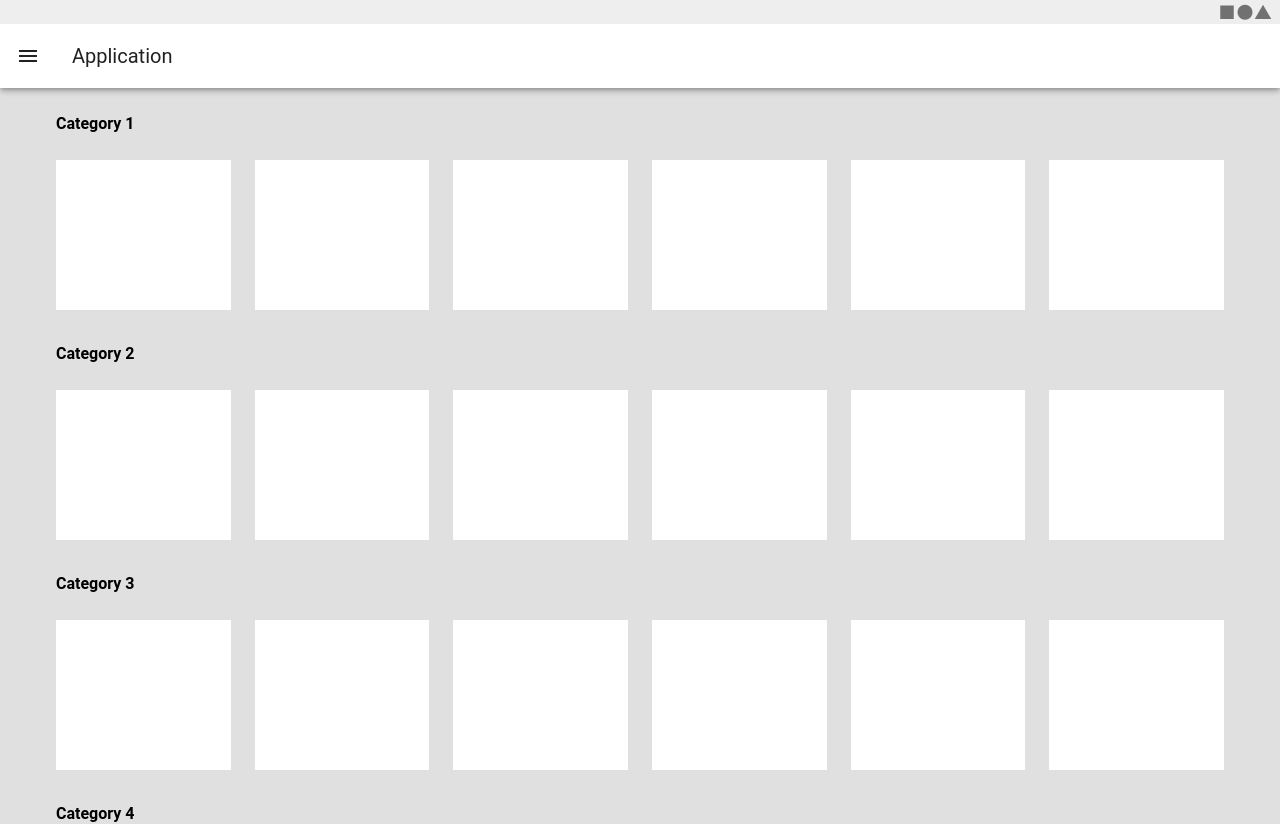
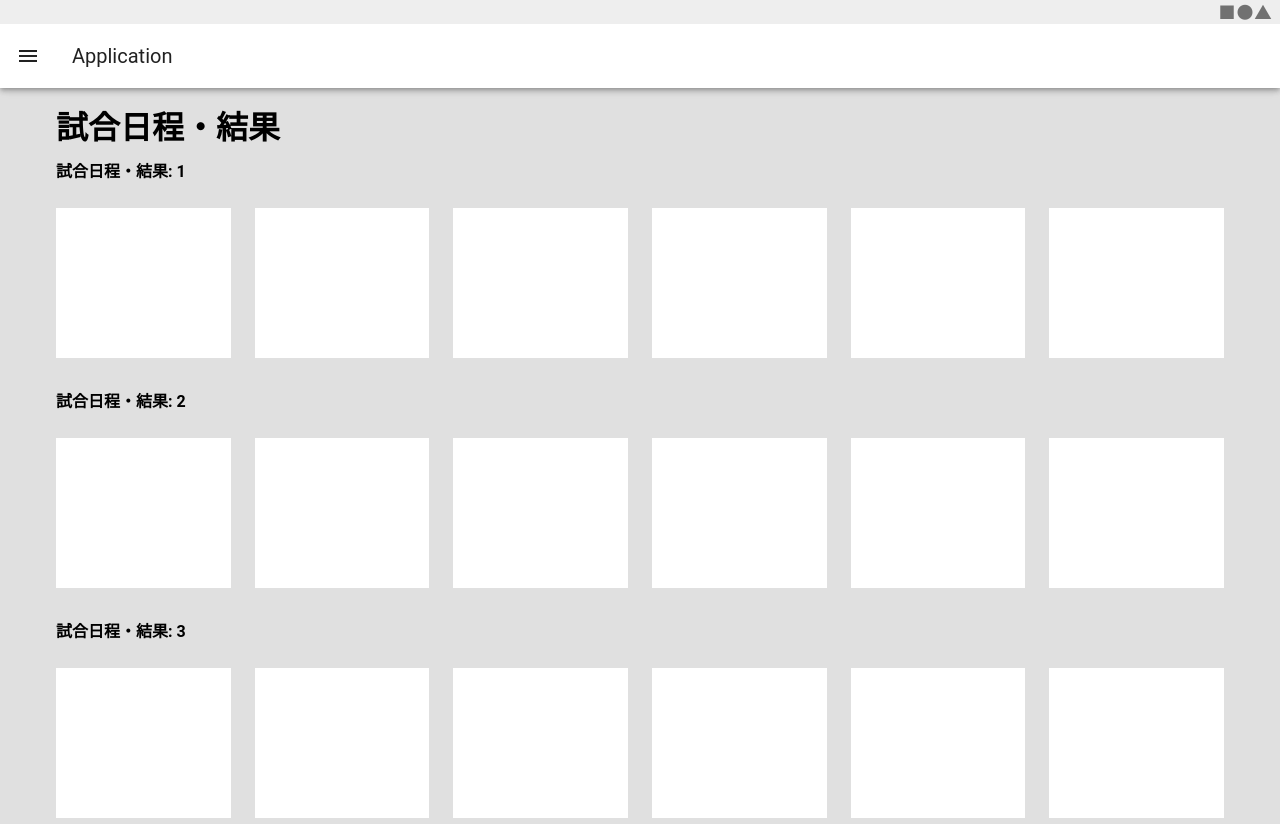
Before and after one commit to NagaoTadashi/football-matching-app, a Nuxt app in the folder frontend/: page / in a window 1280 px wide. Shown: the top 824 px of the page. Built offline with nearby package versions, Linux system fonts and the light colour scheme.

Commit message:
v-mainの中身をslot化しました

```diff
--- a/frontend/layouts/default.vue
+++ b/frontend/layouts/default.vue
@@ -27,17 +27,7 @@
 
         <v-main class="bg-grey-lighten-2">
             <v-container>
-                <v-row>
-                    <template v-for="n in 4" :key="n">
-                        <v-col class="mt-2" cols="12">
-                            <strong>Category {{ n }}</strong>
-                        </v-col>
-
-                        <v-col v-for="j in 6" :key="`${n}${j}`" cols="6" md="2">
-                            <v-sheet height="150"></v-sheet>
-                        </v-col>
-                    </template>
-                </v-row>
+                <slot />
             </v-container>
         </v-main>
     </v-app>
```
